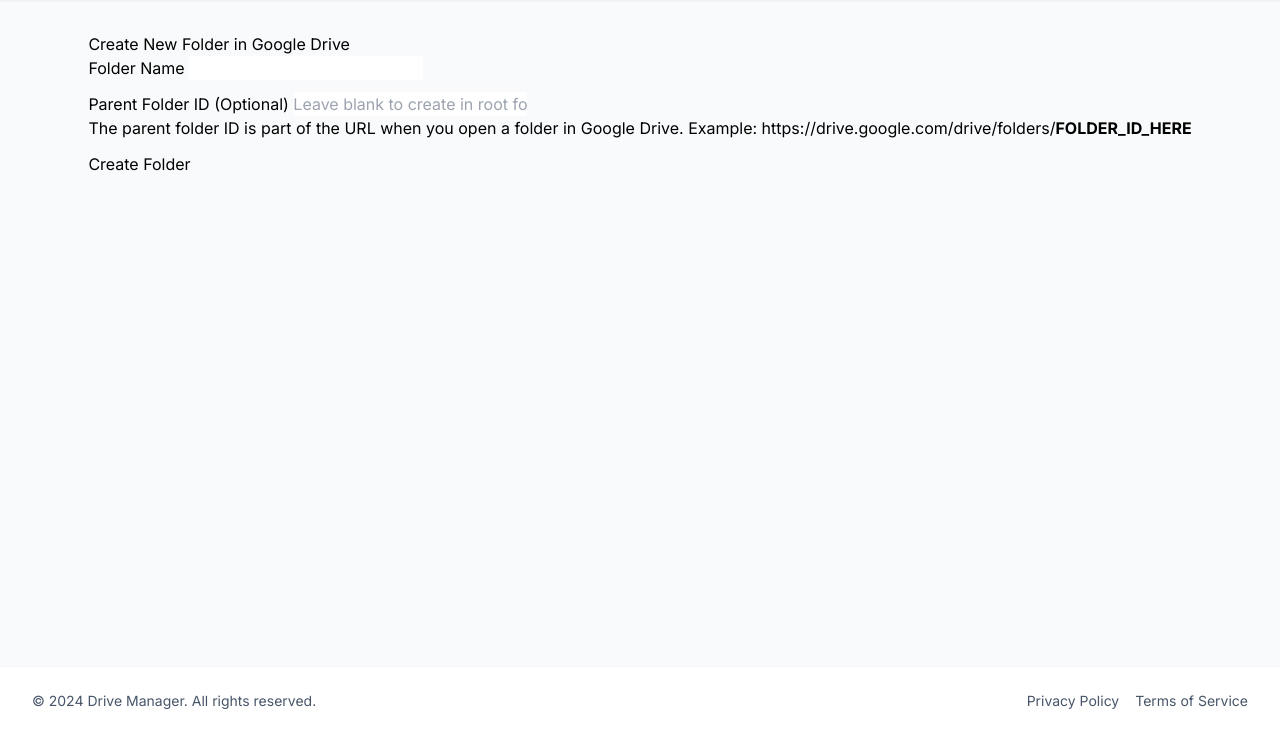
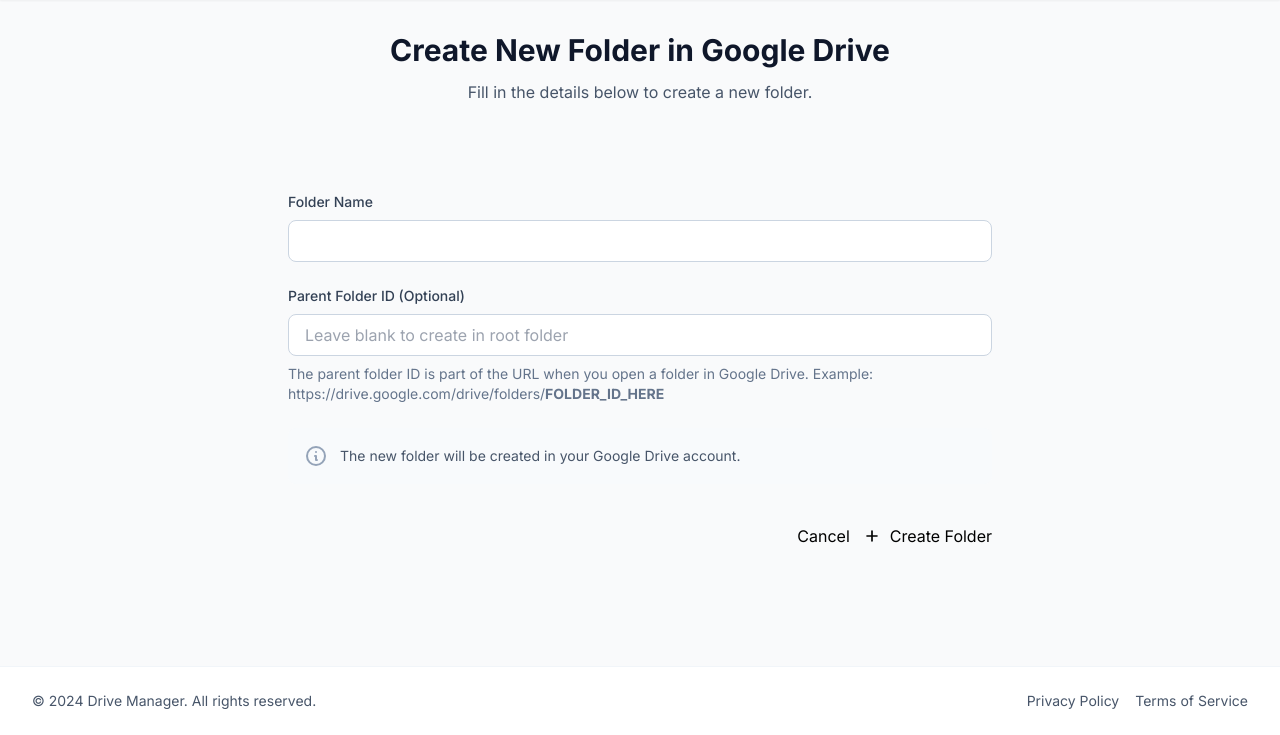
Before and after one commit to Amna-Amna/google-drive-api, a Django app: page /create-folder/ in a window 1280 px wide. Shown: the part 65-800 px from the top of the page. Run offline with Django 5.2, Linux system fonts and the light colour scheme; some libraries are stand-ins or nearby versions.

Commit message:
Update create folder page with modern form design and improved input styling

```diff
--- a/templates/drive_api/create_folder.html
+++ b/templates/drive_api/create_folder.html
@@ -3,38 +3,54 @@
 {% block title %}Create Google Drive Folder{% endblock %}
 
 {% block content %}
-<div class="row">
-    <div class="col-md-8 offset-md-2">
-        <div class="card">
-            <div class="card-header">
-                <h2 class="mb-0">Create New Folder in Google Drive</h2>
+<div class="max-w-3xl mx-auto">
+    <div class="mb-8 text-center">
+        <h1 class="text-3xl font-bold text-slate-900 mb-3">Create New Folder in Google Drive</h1>
+        <p class="text-slate-600">Fill in the details below to create a new folder.</p>
     </div>
-            <div class="card-body">
-                <form method="post">
+
+    <div class="card p-8">
+        <form method="post" class="space-y-6">
             {% csrf_token %}
 
-                    <div class="mb-3">
-                        <label for="folder_name" class="form-label">Folder Name</label>
+            <div>
+                <label for="folder_name" class="block text-sm font-medium text-slate-700 mb-2">Folder Name</label>
                 <input type="text" name="folder_name" id="folder_name"
-                               class="form-control" required>
+                       class="w-full px-4 py-2 border border-slate-300 rounded-lg focus:ring-2 focus:ring-violet-500 focus:border-violet-500 transition-colors duration-200" required>
             </div>
 
-                    <div class="mb-3">
-                        <label for="parent_folder_id" class="form-label">Parent Folder ID (Optional)</label>
+            <div>
+                <label for="parent_folder_id" class="block text-sm font-medium text-slate-700 mb-2">Parent Folder ID (Optional)</label>
                 <input type="text" name="parent_folder_id" id="parent_folder_id"
-                               class="form-control" placeholder="Leave blank to create in root folder">
-                        <div class="form-text">
+                       class="w-full px-4 py-2 border border-slate-300 rounded-lg focus:ring-2 focus:ring-violet-500 focus:border-violet-500 transition-colors duration-200"
+                       placeholder="Leave blank to create in root folder">
+                <p class="mt-2 text-sm text-slate-500">
                     The parent folder ID is part of the URL when you open a folder in Google Drive.
                     Example: https://drive.google.com/drive/folders/<strong>FOLDER_ID_HERE</strong>
+                </p>
+            </div>
+
+            <div class="bg-slate-50 rounded-lg p-4 mt-6">
+                <div class="flex items-center">
+                    <svg class="w-6 h-6 text-slate-400 mr-3" fill="none" stroke="currentColor" viewBox="0 0 24 24">
+                        <path stroke-linecap="round" stroke-linejoin="round" stroke-width="2" d="M13 16h-1v-4h-1m1-4h.01M21 12a9 9 0 11-18 0 9 9 0 0118 0z"></path>
+                    </svg>
+                    <p class="text-sm text-slate-600">
+                        The new folder will be created in your Google Drive account.
+                    </p>
                 </div>
             </div>
 
-                    <div class="d-grid">
-                        <button type="submit" class="btn btn-primary">Create Folder</button>
+            <div class="flex justify-end space-x-3 pt-4">
+                <a href="{% url 'home' %}" class="btn btn-secondary">Cancel</a>
+                <button type="submit" class="btn btn-primary inline-flex items-center">
+                    <svg class="w-5 h-5 mr-2" fill="none" stroke="currentColor" viewBox="0 0 24 24">
+                        <path stroke-linecap="round" stroke-linejoin="round" stroke-width="2" d="M12 6v6m0 0v6m0-6h6m-6 0H6"/>
+                    </svg>
+                    Create Folder
+                </button>
             </div>
         </form>
     </div>
 </div>
-    </div>
-</div>
 {% endblock %}
```
Lines whose indentation alone changed are shown as unchanged.
